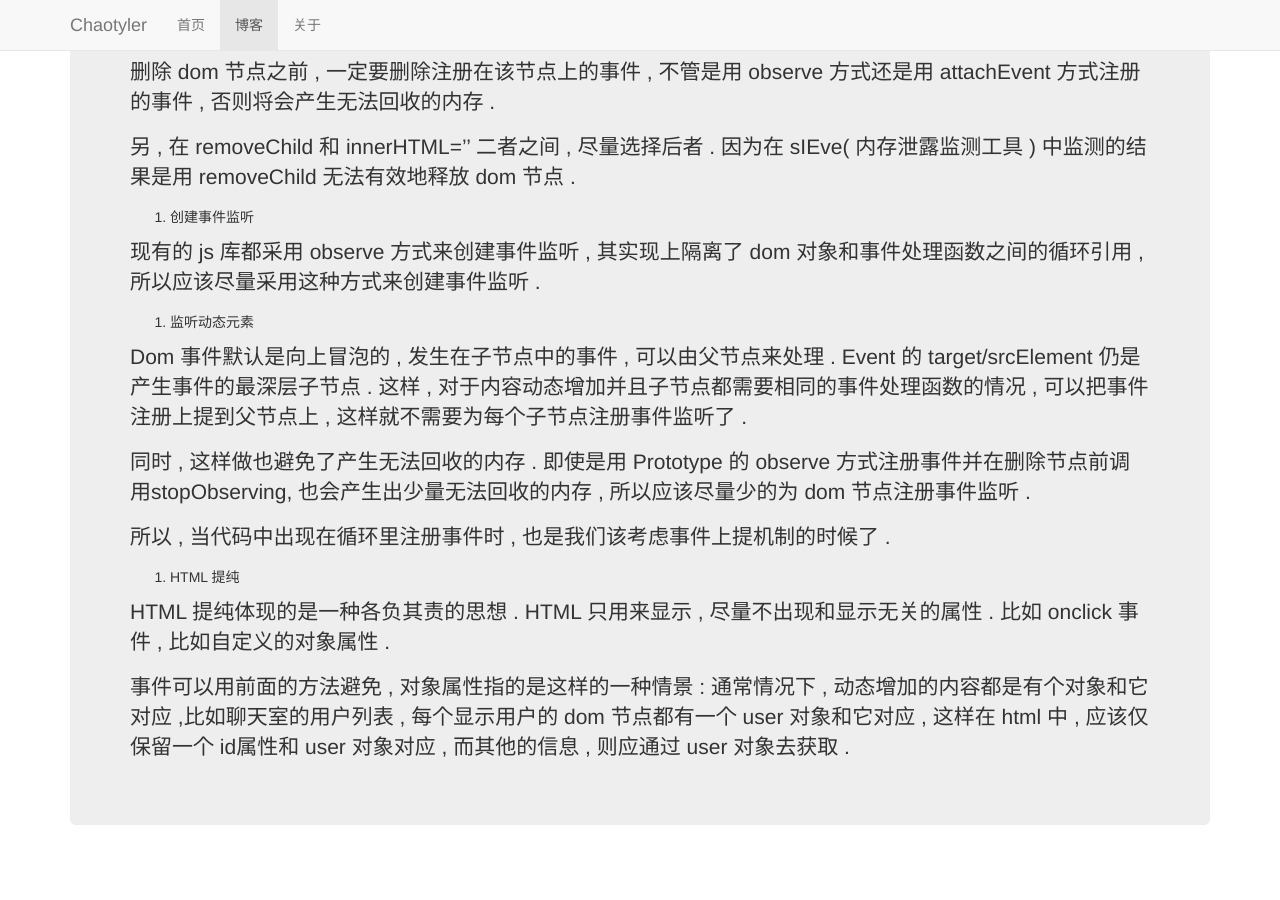
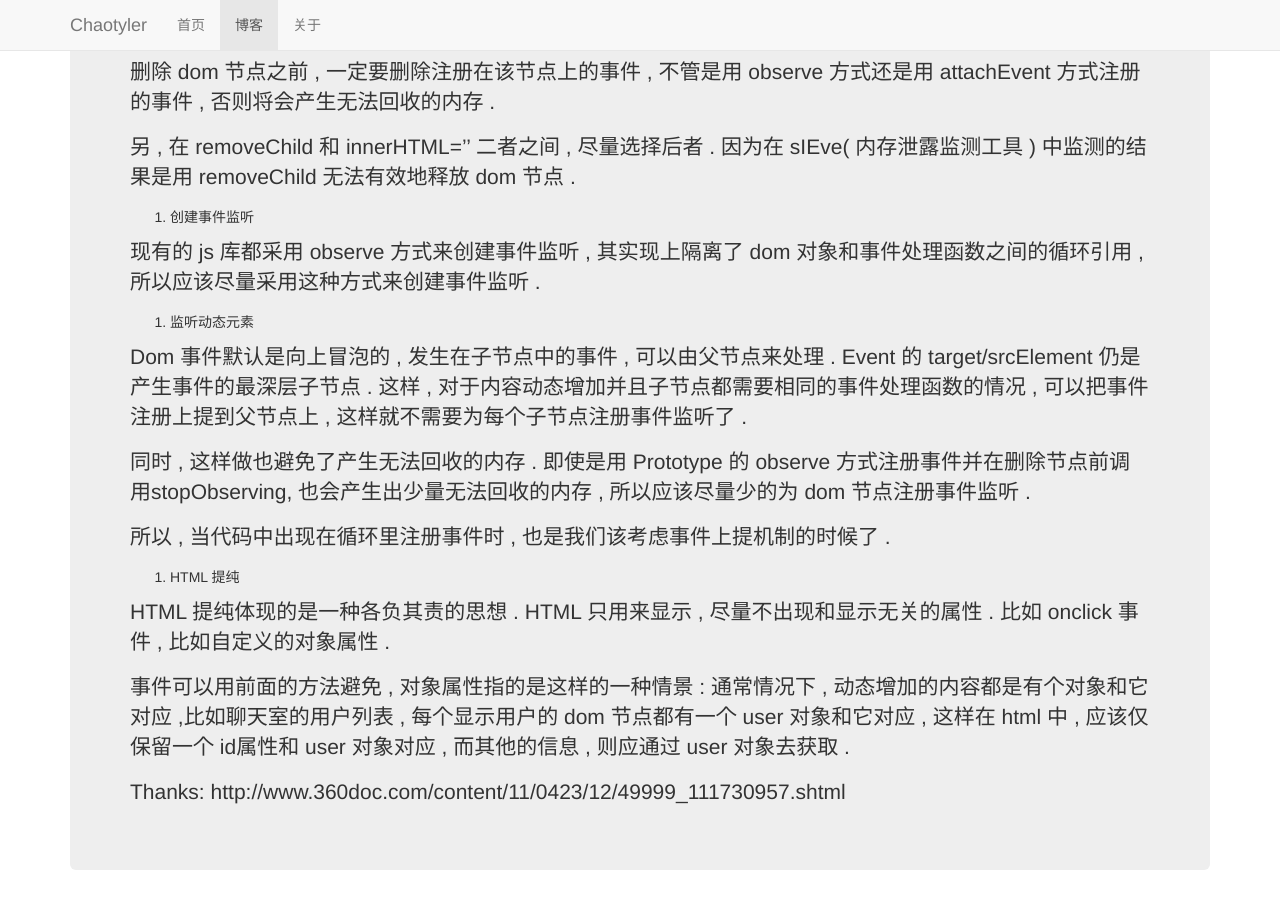
Before and after one commit to chaotyler/chaotyler.github.io, a Jekyll site: the page built from _posts/2015-02-15-1.md, in a window 1280 px wide and 900 px high, scrolled down 799 px. Built offline with Jekyll 4.4.1, drawn with Linux system fonts in a browser that asks for light colours; Markdown is read by kramdown in place of the engine named in the settings; before the commit the page ends 1654 px from its top, so only the background shows below that; some of the changed lines change nothing that is shown.

Commit message:
blog edit

```diff
--- a/_posts/2015-02-15-1.md
+++ b/_posts/2015-02-15-1.md
@@ -45,3 +45,5 @@ Dom 事件默认是向上冒泡的 , 发生在子节点中的事件 , 可以由
 HTML 提纯体现的是一种各负其责的思想 . HTML 只用来显示 , 尽量不出现和显示无关的属性 . 比如 onclick 事件 , 比如自定义的对象属性 .
 
 事件可以用前面的方法避免 , 对象属性指的是这样的一种情景 : 通常情况下 , 动态增加的内容都是有个对象和它对应 ,比如聊天室的用户列表 , 每个显示用户的 dom 节点都有一个 user 对象和它对应 , 这样在 html 中 , 应该仅保留一个 id属性和 user 对象对应 , 而其他的信息 , 则应通过 user 对象去获取 .
+
+Thanks: http://www.360doc.com/content/11/0423/12/49999_111730957.shtml
```
